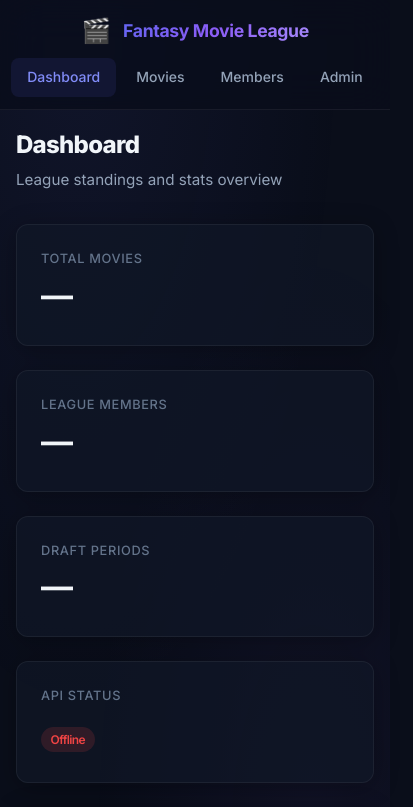
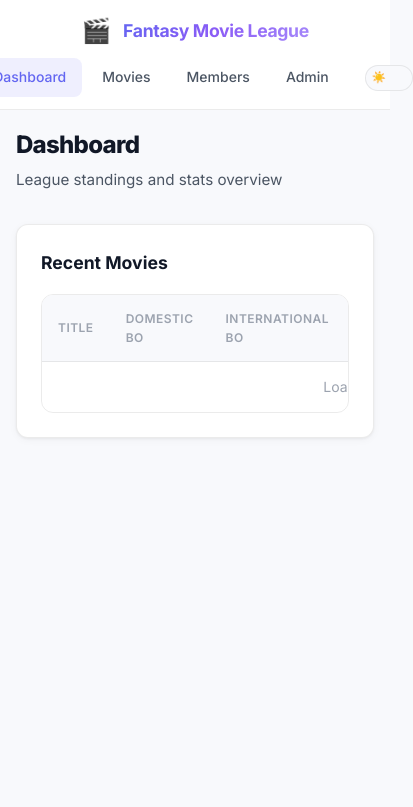
Before and after one commit to HK3212/fantasy-movie-league, a website built with Vite: page index.html in a window 390 px wide. Shown: the top 807 px of the page, 413 px wide, since content can reach past the window. Built offline with nearby package versions, Linux system fonts and the light colour scheme; files whose address does not match are found by name.

Commit message:
feat: add dark mode toggle and simplify dashboard by removing unused API stats

```diff
--- a/index.html
+++ b/index.html
@@ -22,6 +22,9 @@
           <a href="#/movies" class="nav-link" data-page="movies">Movies</a>
           <a href="#/members" class="nav-link" data-page="members">Members</a>
           <a href="#/admin" class="nav-link" data-page="admin">Admin</a>
+          <div class="theme-toggle">
+            <button class="theme-toggle-btn" id="theme-toggle" aria-label="Toggle dark mode"></button>
+          </div>
         </div>
       </nav>
       <main id="content">
--- a/src/main.js
+++ b/src/main.js
@@ -1,4 +1,27 @@
 import './style.css';
+
+// ── Theme Toggle ────────────────────────────────────────────────────────
+function initTheme() {
+  const saved = localStorage.getItem('theme');
+  if (saved === 'dark') {
+    document.documentElement.setAttribute('data-theme', 'dark');
+  }
+}
+
+function toggleTheme() {
+  const isDark = document.documentElement.getAttribute('data-theme') === 'dark';
+  if (isDark) {
+    document.documentElement.removeAttribute('data-theme');
+    localStorage.setItem('theme', 'light');
+  } else {
+    document.documentElement.setAttribute('data-theme', 'dark');
+    localStorage.setItem('theme', 'dark');
+  }
+}
+
+initTheme();
+
+document.getElementById('theme-toggle').addEventListener('click', toggleTheme);
 
 // ── Simple SPA Router ───────────────────────────────────────────────────
 const content = document.getElementById('content');
@@ -24,26 +47,7 @@ async function renderDashboard() {
       <p>League standings and stats overview</p>
     </div>
 
-    <div class="grid grid-4 fade-in" style="animation-delay: 0.1s">
-      <div class="card">
-        <div class="stat-label">Total Movies</div>
-        <div class="stat-value" id="stat-movies">—</div>
-      </div>
-      <div class="card">
-        <div class="stat-label">League Members</div>
-        <div class="stat-value" id="stat-members">—</div>
-      </div>
-      <div class="card">
-        <div class="stat-label">Draft Periods</div>
-        <div class="stat-value" id="stat-periods">—</div>
-      </div>
-      <div class="card">
-        <div class="stat-label">API Status</div>
-        <div class="stat-value" id="stat-api">—</div>
-      </div>
-    </div>
-
-    <div class="card fade-in" style="margin-top: 1.5rem; animation-delay: 0.2s">
+    <div class="card fade-in" style="animation-delay: 0.1s">
       <h2 style="font-size: 1.1rem; font-weight: 700; margin-bottom: 1rem;">Recent Movies</h2>
       <div class="table-wrap">
         <table>
@@ -68,22 +72,8 @@ async function renderDashboard() {
 
   // Fetch data from API
   try {
-    const [healthRes, usersRes, moviesRes, periodsRes] = await Promise.all([
-      fetch('/api/health'),
-      fetch('/api/users'),
-      fetch('/api/movies'),
-      fetch('/api/draft-periods'),
-    ]);
-
-    const health = await healthRes.json();
-    const users = await usersRes.json();
+    const moviesRes = await fetch('/api/movies');
     const movies = await moviesRes.json();
-    const periods = await periodsRes.json();
-
-    document.getElementById('stat-movies').textContent = movies.length;
-    document.getElementById('stat-members').textContent = users.length;
-    document.getElementById('stat-periods').textContent = periods.length;
-    document.getElementById('stat-api').innerHTML = `<span class="badge badge-green">Online</span>`;
 
     const tbody = document.getElementById('movies-table-body');
     if (movies.length === 0) {
@@ -102,7 +92,6 @@ async function renderDashboard() {
       `).join('');
     }
   } catch (err) {
-    document.getElementById('stat-api').innerHTML = `<span class="badge badge-red">Offline</span>`;
     console.error('API error:', err);
   }
 }
--- a/src/style.css
+++ b/src/style.css
@@ -1,34 +1,34 @@
 /* ── Fantasy Movie League — Design System ────────────────────────────── */
 
-/* ── CSS Variables ───────────────────────────────────────────────────── */
+/* ── CSS Variables — Light Mode (default) ────────────────────────────── */
 :root {
   /* Background */
-  --bg-primary: #0a0e1a;
-  --bg-secondary: #111827;
-  --bg-card: rgba(17, 24, 39, 0.7);
-  --bg-card-hover: rgba(31, 41, 55, 0.8);
-  --bg-glass: rgba(255, 255, 255, 0.03);
+  --bg-primary: #f8f9fc;
+  --bg-secondary: #ffffff;
+  --bg-card: #ffffff;
+  --bg-card-hover: #f1f3f9;
+  --bg-glass: rgba(0, 0, 0, 0.02);
 
   /* Accent */
   --accent: #6366f1;
-  --accent-hover: #818cf8;
-  --accent-glow: rgba(99, 102, 241, 0.3);
+  --accent-hover: #4f46e5;
+  --accent-glow: rgba(99, 102, 241, 0.15);
   --accent-gradient: linear-gradient(135deg, #6366f1 0%, #8b5cf6 50%, #a78bfa 100%);
 
   /* Text */
-  --text-primary: #f1f5f9;
-  --text-secondary: #94a3b8;
-  --text-muted: #64748b;
+  --text-primary: #111827;
+  --text-secondary: #4b5563;
+  --text-muted: #9ca3af;
 
   /* Borders */
-  --border-subtle: rgba(255, 255, 255, 0.06);
+  --border-subtle: rgba(0, 0, 0, 0.08);
   --border-accent: rgba(99, 102, 241, 0.3);
 
   /* Status */
-  --green: #22c55e;
-  --red: #ef4444;
-  --amber: #f59e0b;
-  --cyan: #06b6d4;
+  --green: #16a34a;
+  --red: #dc2626;
+  --amber: #d97706;
+  --cyan: #0891b2;
 
   /* Spacing */
   --nav-height: 64px;
@@ -37,11 +37,37 @@
   --radius-sm: 8px;
 
   /* Shadows */
-  --shadow-card: 0 4px 24px rgba(0, 0, 0, 0.3);
-  --shadow-glow: 0 0 30px var(--accent-glow);
+  --shadow-card: 0 1px 3px rgba(0, 0, 0, 0.06), 0 2px 8px rgba(0, 0, 0, 0.04);
+  --shadow-glow: 0 0 20px var(--accent-glow);
 
   /* Transitions */
   --transition: 200ms cubic-bezier(0.4, 0, 0.2, 1);
+}
+
+/* ── Dark Mode ───────────────────────────────────────────────────────── */
+[data-theme="dark"] {
+  --bg-primary: #050709;
+  --bg-secondary: #0c0f16;
+  --bg-card: rgba(12, 15, 22, 0.85);
+  --bg-card-hover: rgba(20, 25, 35, 0.9);
+  --bg-glass: rgba(255, 255, 255, 0.03);
+
+  --accent-hover: #818cf8;
+  --accent-glow: rgba(99, 102, 241, 0.3);
+
+  --text-primary: #ffffff;
+  --text-secondary: #c8d1e0;
+  --text-muted: #8a95a8;
+
+  --border-subtle: rgba(255, 255, 255, 0.08);
+
+  --green: #22c55e;
+  --red: #ef4444;
+  --amber: #f59e0b;
+  --cyan: #06b6d4;
+
+  --shadow-card: 0 4px 24px rgba(0, 0, 0, 0.3);
+  --shadow-glow: 0 0 30px var(--accent-glow);
 }
 
 /* ── Reset & Base ────────────────────────────────────────────────────── */
@@ -64,10 +90,11 @@ body {
   min-height: 100vh;
   -webkit-font-smoothing: antialiased;
   -moz-osx-font-smoothing: grayscale;
+  transition: background var(--transition), color var(--transition);
 }
 
-/* Subtle gradient overlay on the background */
-body::before {
+/* Subtle gradient overlay on the background (dark mode only) */
+[data-theme="dark"] body::before {
   content: '';
   position: fixed;
   inset: 0;
@@ -92,9 +119,14 @@ body::before {
   justify-content: space-between;
   height: var(--nav-height);
   padding: 0 2rem;
-  background: rgba(10, 14, 26, 0.85);
+  background: var(--bg-secondary);
   backdrop-filter: blur(20px) saturate(1.5);
   border-bottom: 1px solid var(--border-subtle);
+  transition: background var(--transition), border-color var(--transition);
+}
+
+[data-theme="dark"] #main-nav {
+  background: rgba(10, 14, 26, 0.85);
 }
 
 .nav-brand {
@@ -120,6 +152,7 @@ body::before {
 .nav-links {
   display: flex;
   gap: 0.25rem;
+  align-items: center;
 }
 
 .nav-link {
@@ -138,8 +171,56 @@ body::before {
 }
 
 .nav-link.active {
-  color: var(--accent-hover);
+  color: var(--accent);
   background: rgba(99, 102, 241, 0.1);
+}
+
+/* ── Theme Toggle ────────────────────────────────────────────────────── */
+.theme-toggle {
+  display: flex;
+  align-items: center;
+  gap: 0.5rem;
+  margin-left: 1rem;
+}
+
+.theme-toggle-btn {
+  position: relative;
+  width: 48px;
+  height: 26px;
+  border-radius: 999px;
+  border: 1px solid var(--border-subtle);
+  background: var(--bg-primary);
+  cursor: pointer;
+  transition: all var(--transition);
+  padding: 0;
+}
+
+.theme-toggle-btn:hover {
+  border-color: var(--border-accent);
+}
+
+.theme-toggle-btn::after {
+  content: '☀️';
+  position: absolute;
+  top: 2px;
+  left: 3px;
+  width: 20px;
+  height: 20px;
+  border-radius: 50%;
+  display: flex;
+  align-items: center;
+  justify-content: center;
+  font-size: 0.7rem;
+  transition: all var(--transition);
+}
+
+[data-theme="dark"] .theme-toggle-btn {
+  background: var(--bg-card);
+}
+
+[data-theme="dark"] .theme-toggle-btn::after {
+  content: '🌙';
+  left: 23px;
 }
 
 /* ── Main Content ────────────────────────────────────────────────────── */
@@ -155,9 +236,12 @@ body::before {
   border: 1px solid var(--border-subtle);
   border-radius: var(--radius);
   padding: 1.5rem;
-  backdrop-filter: blur(10px);
   box-shadow: var(--shadow-card);
   transition: all var(--transition);
+}
+
+[data-theme="dark"] .card {
+  backdrop-filter: blur(10px);
 }
 
 .card:hover {
@@ -231,8 +315,12 @@ th {
   text-transform: uppercase;
   letter-spacing: 0.04em;
   font-size: 0.75rem;
+  background: var(--bg-primary);
+  border-bottom: 1px solid var(--border-subtle);
+}
+
+[data-theme="dark"] th {
   background: var(--bg-secondary);
-  border-bottom: 1px solid var(--border-subtle);
 }
 
 td {
@@ -297,10 +385,10 @@ tr:hover td {
   font-weight: 600;
 }
 
-.badge-green { background: rgba(34,197,94,0.15); color: var(--green); }
-.badge-red   { background: rgba(239,68,68,0.15);  color: var(--red); }
-.badge-amber { background: rgba(245,158,11,0.15); color: var(--amber); }
-.badge-cyan  { background: rgba(6,182,212,0.15);  color: var(--cyan); }
+.badge-green { background: rgba(22,163,74,0.12); color: var(--green); }
+.badge-red   { background: rgba(220,38,38,0.12); color: var(--red); }
+.badge-amber { background: rgba(217,119,6,0.12); color: var(--amber); }
+.badge-cyan  { background: rgba(8,145,178,0.12); color: var(--cyan); }
 
 /* ── Animations ──────────────────────────────────────────────────────── */
 @keyframes fadeIn {
```
